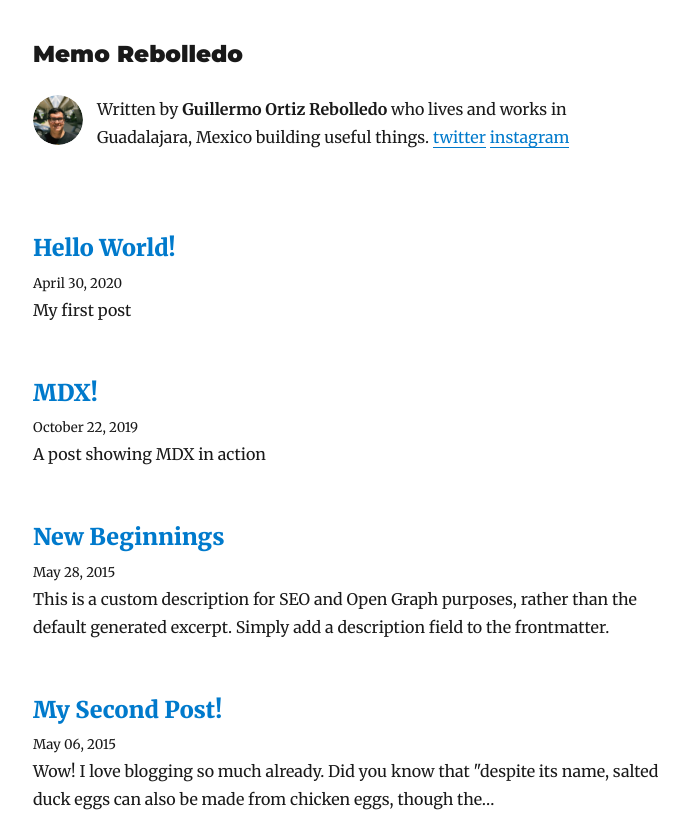
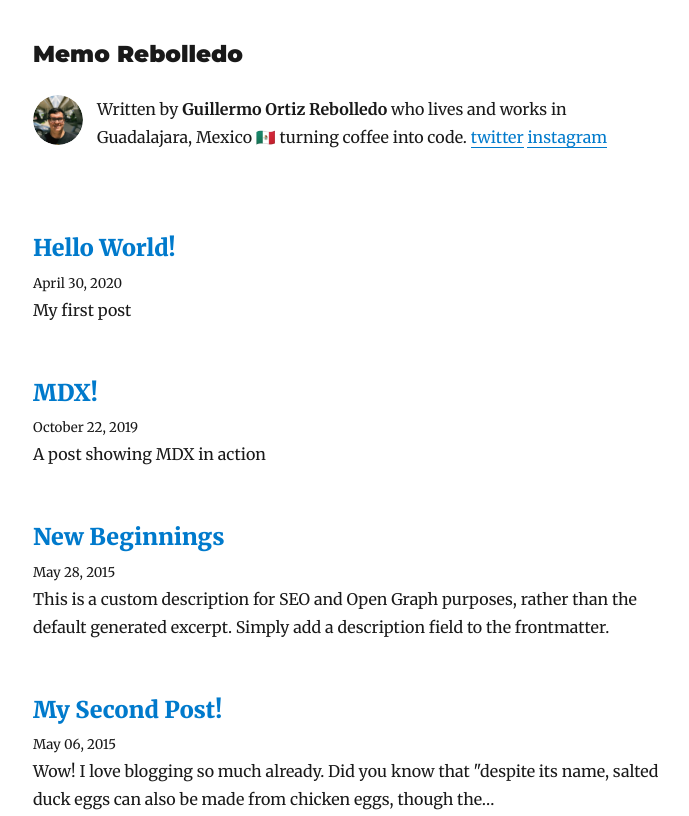
Before and after one commit to guillermo-rebolledo/memoblog, a Gatsby site: page /blog in a window 1280 px wide. Shown: the top 816 px of the page, without its empty margins (292-981 px from the left). Built offline with nearby package versions, Linux system fonts and the light colour scheme; Gatsby itself is replaced by a stand-in of ours; some packages are replaced by stand-ins of ours.

Commit message:
Added instagram to metadata query and changed bio

```diff
--- a/gatsby-config.js
+++ b/gatsby-config.js
@@ -3,7 +3,7 @@ module.exports = {
     // edit below
     title: `Memo Rebolledo`,
     author: `Guillermo Ortiz Rebolledo`,
-    description: `A starter personal blog with styled components, dark mode, and Netlify CMS.`,
+    description: `Welcome to my personal blog. I talk about frontend development to try to learn by writting and hopefully help you learn a thing or two as well.`,
     siteUrl: `https://memorebo.netlify.app`,
     social: {
       twitter: `memorebolledo`,
--- a/src/components/bio.js
+++ b/src/components/bio.js
@@ -18,6 +18,7 @@ function Bio() {
       query={bioQuery}
       render={data => {
         const { author, social } = data.site.siteMetadata
+        console.log(social);
         return (
           <Container>
             <Image
@@ -34,7 +35,7 @@ function Bio() {
               }}
             />
             <p>
-              Written by <strong>{author}</strong> who lives and works in Guadalajara, Mexico building useful things.
+              Written by <strong>{author}</strong> who lives and works in Guadalajara, Mexico <span role="img" aria-label="flag emoji">🇲🇽</span> turning coffee into code.
               {` `}
               <a href={`https://twitter.com/${social.twitter}`} target="_blank" rel="noopener noreferrer">
                 twitter
@@ -65,6 +66,7 @@ const bioQuery = graphql`
         author
         social {
           twitter
+          instagram
         }
       }
     }
```
Also changed, not shown: 1 other file.
